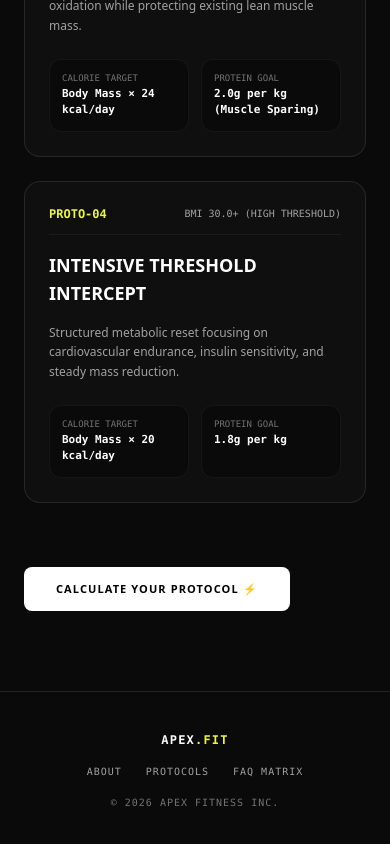
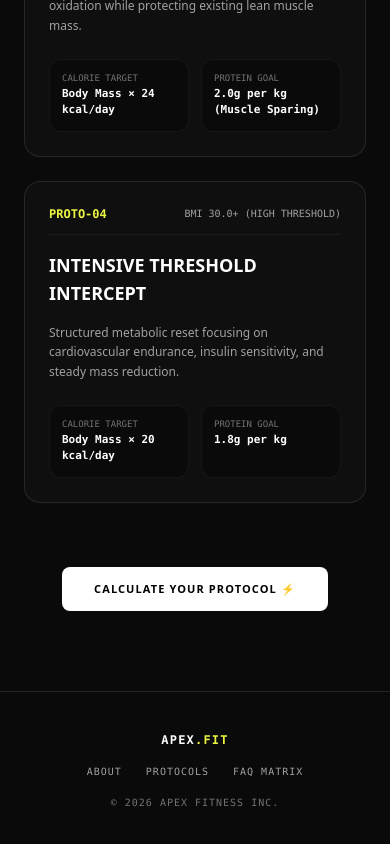
Before and after one commit to alihassan-eng/apex-fitness-platform, a Next.js app: page /protocols in a window 390 px wide. Shown: the part 1152-1996 px from the top of the page. Built offline with nearby package versions, Linux system fonts and the light colour scheme; no server answers.

Commit message:
Fix light mode mobile menu icon and center action buttons

```diff
--- a/src/app/about/page.tsx
+++ b/src/app/about/page.tsx
@@ -36,7 +36,8 @@ export default function AboutPage(): React.JSX.Element {
                     </div>
                 </div>
 
-                <div className="pt-4">
+               <div className="pt-4 flex justify-center">
+
                     <Link href="/dashboard" className="inline-block bg-[#ecf542] text-black font-black text-[11px] uppercase tracking-widest px-8 py-3.5 rounded-lg">
                         Launch Athlete Console ⚡
                     </Link>
--- a/src/app/protocols/page.tsx
+++ b/src/app/protocols/page.tsx
@@ -79,7 +79,8 @@ export default function ProtocolsPage(): React.JSX.Element {
                     ))}
                 </div>
 
-                <div className="pt-4">
+               <div className="pt-4 flex justify-center">
+
                     <Link href="/dashboard" className="inline-block bg-white text-black font-black text-[11px] uppercase tracking-widest px-8 py-3.5 rounded-lg">
                         Calculate Your Protocol ⚡
                     </Link>
```
